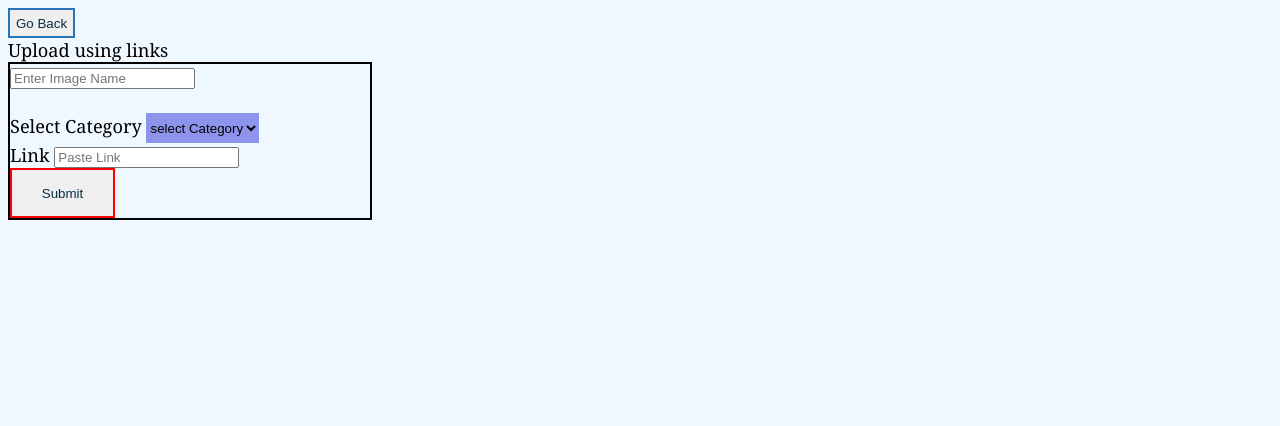
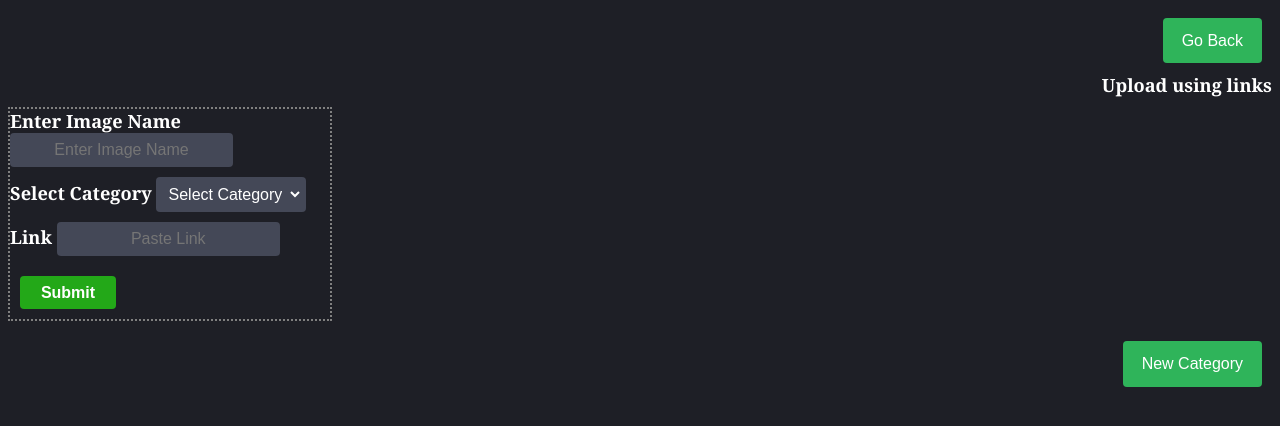
Before and after one commit to RahulKushwaha762/vectorphotos, a Django app: page /upload/usinglink/ in a window 1280 px wide. Shown: the top 426 px of the page. Run offline with Django 3.2, Linux system fonts and the light colour scheme; data comes from the database, SQL or seed files in the repository; both versions use the stored data as it was after the commit.

Commit message:
make black color
make black color

```diff
--- a/college/templates/link.html
+++ b/college/templates/link.html
@@ -3,52 +3,104 @@
 <meta name="viewport" content="width=device-width, initial-scale=1">
 <head>
     <style>
+topbar{
+    border:2px solid #444857;
+    background:#444857;
+    width:320px;
+    height:20px;
+    position:absolute;
+    text-align:center;
+    font-size: 1rem;
+    font-family:Telefon Black;
+}
+.button {
+	font-size: 1rem;
+	text-shadow: black;
+	line-height: 1.2;
+	padding: 10px 16px;
+	margin: 10px 10px 10px 10px;
+	position: relative;
+	border-radius: 4px;
+	border: 3px solid transparent;
+	background: #2fb45a;
+	color: white;
+	cursor: pointer;
+	white-space: nowrap;
+	text-overflow: ellipsis;
+	text-align: center;
+}
+
+.button:active{
+    background: #107932;
+	color: white;
+}
+
+.upload {
+	font-size: 1rem;
+	text-shadow: black;
+	line-height: 1.2;
+	padding: 4px 16px;
+	margin: 10px 10px 10px 10px;
+	position: relative;
+	border-radius: 4px;
+	border: 3px solid transparent;
+	background: #23a818;
+	color: white;
+	cursor: pointer;
+	white-space: nowrap;
+	text-overflow: ellipsis;
+	text-align: center;
+	font-weight: bold;
+}
+.upload:active{
+    background: #550000b0;
+	color: white;
+}
 div {
-	width: 350px;
-	padding-right: 10px;
-	border: 2px solid black;
-	margin: 0;
+	width: 320px;
+	border: 2px dotted gray;
+	text-align:left;
+	margin-top:10px;
+	margin-bottom:10px;
 }
+
 body {
 	font-family: georgia,garamond,serif;
 	font-size-adjust: 0.61;
-	background: aliceblue;
-}
-button {
-	color: #052e42;
-	border: 2px solid #2774b7;
-	height: 30px;
+	background: #1e1f26;
+	color:white;
+	font-weight:700;
+	transition: .2s ease;
+	text-align: right;
 }
 
-button:active{
-    color:white;
-    background:black;
+.select {
+	font-size: 1rem;
+	text-shadow: black;
+	line-height: 1;
+	padding: 5px 5px;
+    margin-bottom:10px;
+	border-radius: 4px;
+	border: 3px solid transparent;
+	background: #444857;
+	color: white;
+	cursor: pointer;
+	text-align: center;
+	text-transform:capitalize;
 }
-.upload {
-	color: #052e42;
-	border: 2px solid red;
-	height: 50px;
-}
-.select {
-	background: #8e94ec;
-	border: 1px azure;
-	align-content: center;
-	height: 30px;
-}
-
 
 </style>
 </head>
 <body>
 <form action="/">
-    <button type="submit">Go Back</button>
+    <button class="button" type="submit">Go Back</button>
 </form>
 Upload using links
 <div>
        <form method="post" >
         {% csrf_token %}
-        <input type="text" autocomplete="off" placeholder="Enter Image Name" name="filename" >
-        <br>
+           <label for= "cat">Enter Image Name</label>
+        <input class="select" type="text" autocomplete="off" placeholder="Enter Image Name" name="filename" >
         <br>
         <label for= "cat">Select Category</label>
         <select class="select" name = 'category' required id="cat" >
@@ -62,10 +114,14 @@ Upload using links
         </select>
         <br>
         <label for= "lk">Link</label>
-        <input id = 'lk' autocomplete="off" type="text" placeholder="Paste Link" name="linkimage" required>
+        <input id = 'lk' class="select" autocomplete="off" type="text" placeholder="Paste Link" name="linkimage" required>
         <br>
         <button  class="upload" style ="width:30%;" type="submit">Submit</button>
  </form>
+</div>
+  <form action="/newcategory/">
+    <button  class="button" type="submit">New Category</button>
+</form>
     {% if message == 1 %}
         {% include 'success.html' %}
             {% block contents %}
--- a/college/views.py
+++ b/college/views.py
@@ -11,6 +11,7 @@ def index(request):
         val = request.POST['op']
         if val == 'delete':
             Topics.objects.filter(name=category).delete()
+            Images.objects.filter(topic=category).delete()
             return redirect('/')
     img = Images.objects.all()
     topics = Topics.objects.all()
```
Also changed, not shown: college/templates/Newtopic.html (+66 -20 lines), college/templates/homepage.html (+5 -3 lines), college/templates/selectupload.html (+26 -8 lines), college/templates/upload.html (+87 -29 lines), college/media/css.PNG (added), college/media/movies.PNG (added), db.sqlite3, 3 other files.
